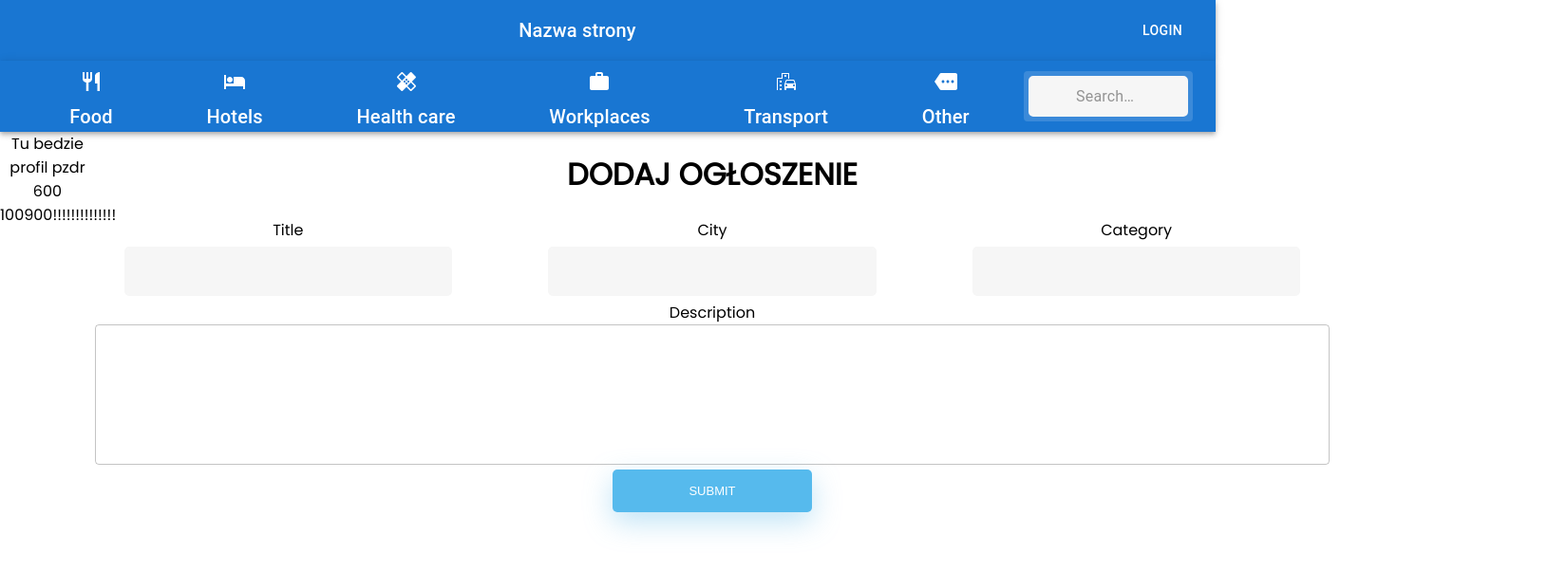
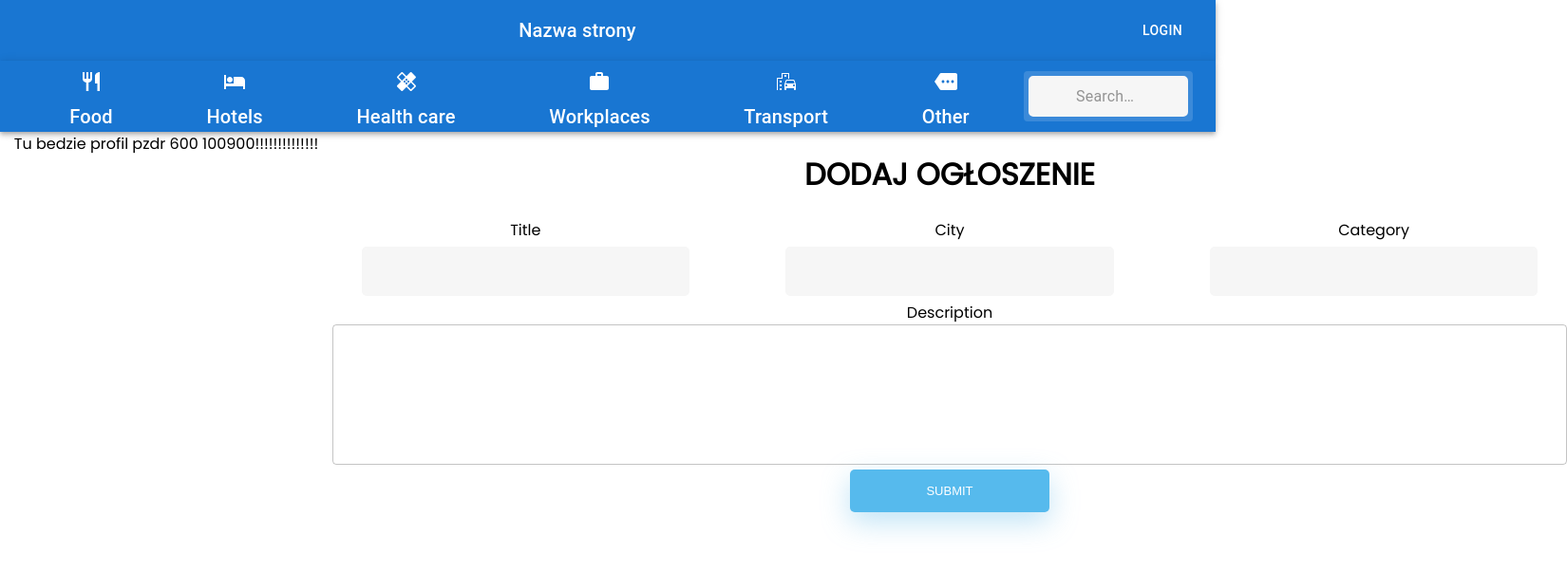
Before and after one commit to ZiembaPiotr/FrontHakaton, a React (Create React App) app: page /account in a window 1280 px wide. Shown: the top 602 px of the page at 95% size, 1650 px wide, since content can reach past the window. Built offline with nearby package versions, Linux system fonts and the light colour scheme.

Commit message:
Dimension update

```diff
--- a/src/styles/account.css
+++ b/src/styles/account.css
@@ -4,7 +4,7 @@
 }
 
 .profile {
-    min-width: 100px;
+    min-width: 350px;
     flex: 1
 }
 
```
